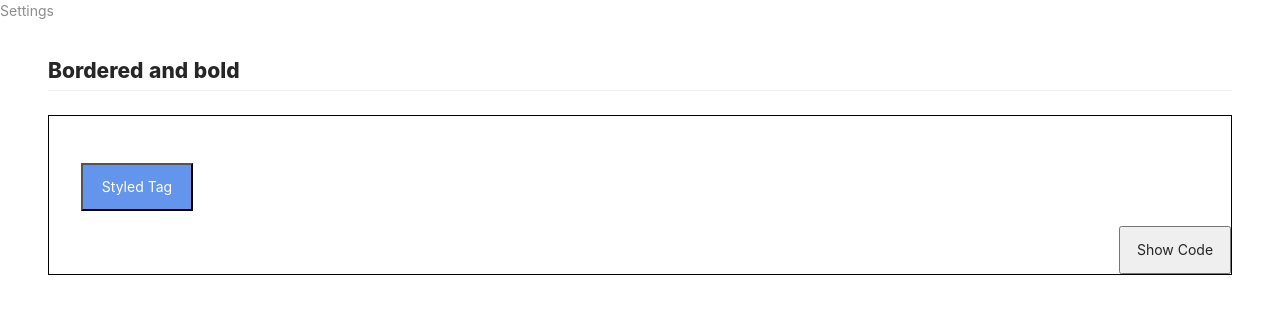
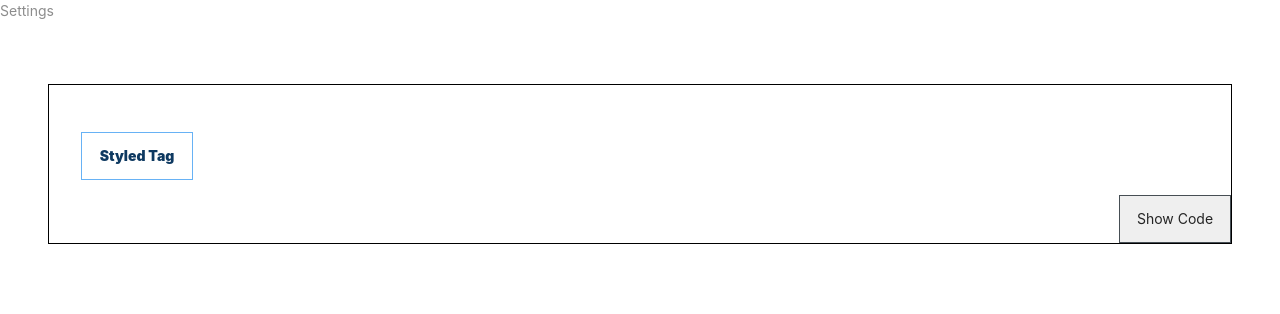
Before and after one commit to adnaandeveloper/CompanyTest, a React (Create React App) app: page / in a window 1280 px wide. Shown: the top 314 px of the page. Built offline with nearby package versions, Linux system fonts and the light colour scheme.

Commit message:
updated first test

```diff
--- a/src/components/StyledTag.jsx
+++ b/src/components/StyledTag.jsx
@@ -1,6 +1,5 @@
 import React from 'react';
 import styled from 'styled-components';
-import { Divider } from 'antd';
 
 const Wrapper = styled.section`
   height: 15rem;
@@ -14,17 +13,22 @@ const Border = styled.div`
   height: 10rem;
 `;
 
-const Title = styled.h1`
-  margin-bottom: -21px;
-  font-weight: ${(props) => (props.bold ? '800' : '200')};
-`;
-const Button = styled.button`
+const LeftButton = styled.button`
   width: 7rem;
   height: 3rem;
   margin-left: 2rem;
   margin-top: -1rem;
-  background-color: ${(props) => (props.primary ? '#6495ED' : '')};
-  color: ${(props) => (props.color ? props.color : '')};
+  background-color: ${(props) =>
+    props.bold || props.bordered ? 'white' : '#67b2f5'};
+  font-weight: ${(props) => (props.bold ? '900' : '600')};
+  color: #0e3961;
+  border: ${(props) =>
+    props.bordered ? '2px solid #67b2f5' : '0.5px solid #67b2f5'};
+`;
+const RightButton = styled.button`
+  width: 7rem;
+  height: 3rem;
+  border: 0.5px solid #464e54;
 `;
 
 const Left = styled.div`
@@ -42,16 +46,14 @@ const StyledTag = (props) => {
   return (
     <>
       <Wrapper>
-        <Title bold={props}> {props.title ? props.title : ' Dafault '}</Title>
-        <Divider />
         <Border>
           <Left>
-            <Button primary color="#FFFFFF">
+            <LeftButton bold={props.bold} bordered={props.bordered}>
               Styled Tag
-            </Button>
+            </LeftButton>
           </Left>
           <Right>
-            <Button>Show Code</Button>
+            <RightButton>Show Code</RightButton>
           </Right>
         </Border>
       </Wrapper>
--- a/src/pages/Setting.jsx
+++ b/src/pages/Setting.jsx
@@ -3,9 +3,9 @@ import StyledTag from '../components/StyledTag';
 
 const Setting = () => {
   return (
-    <div>
-      <StyledTag bold title="Bordered and bold" />
-    </div>
+    <>
+      <StyledTag bold />
+    </>
   );
 };
 
```
